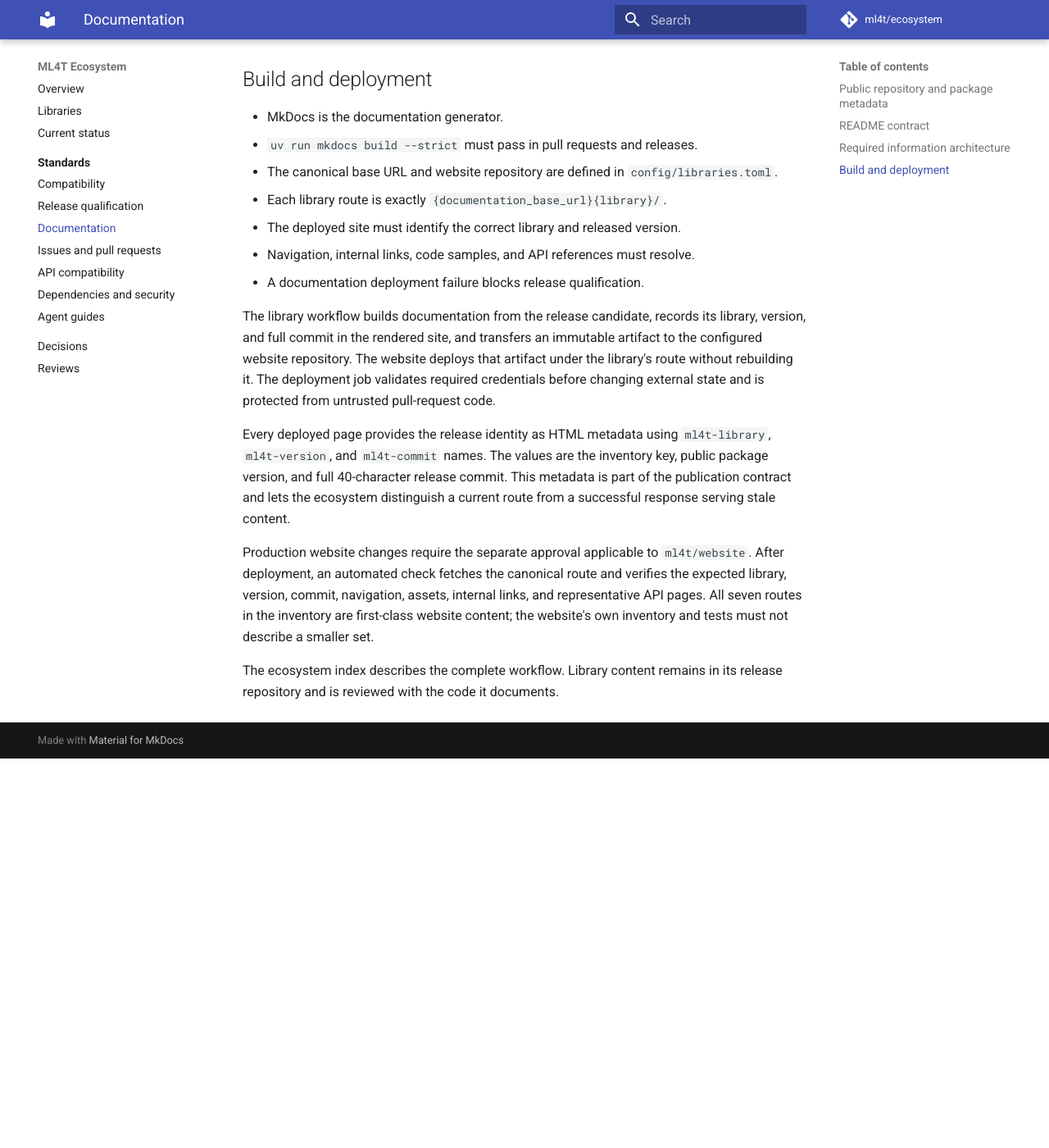
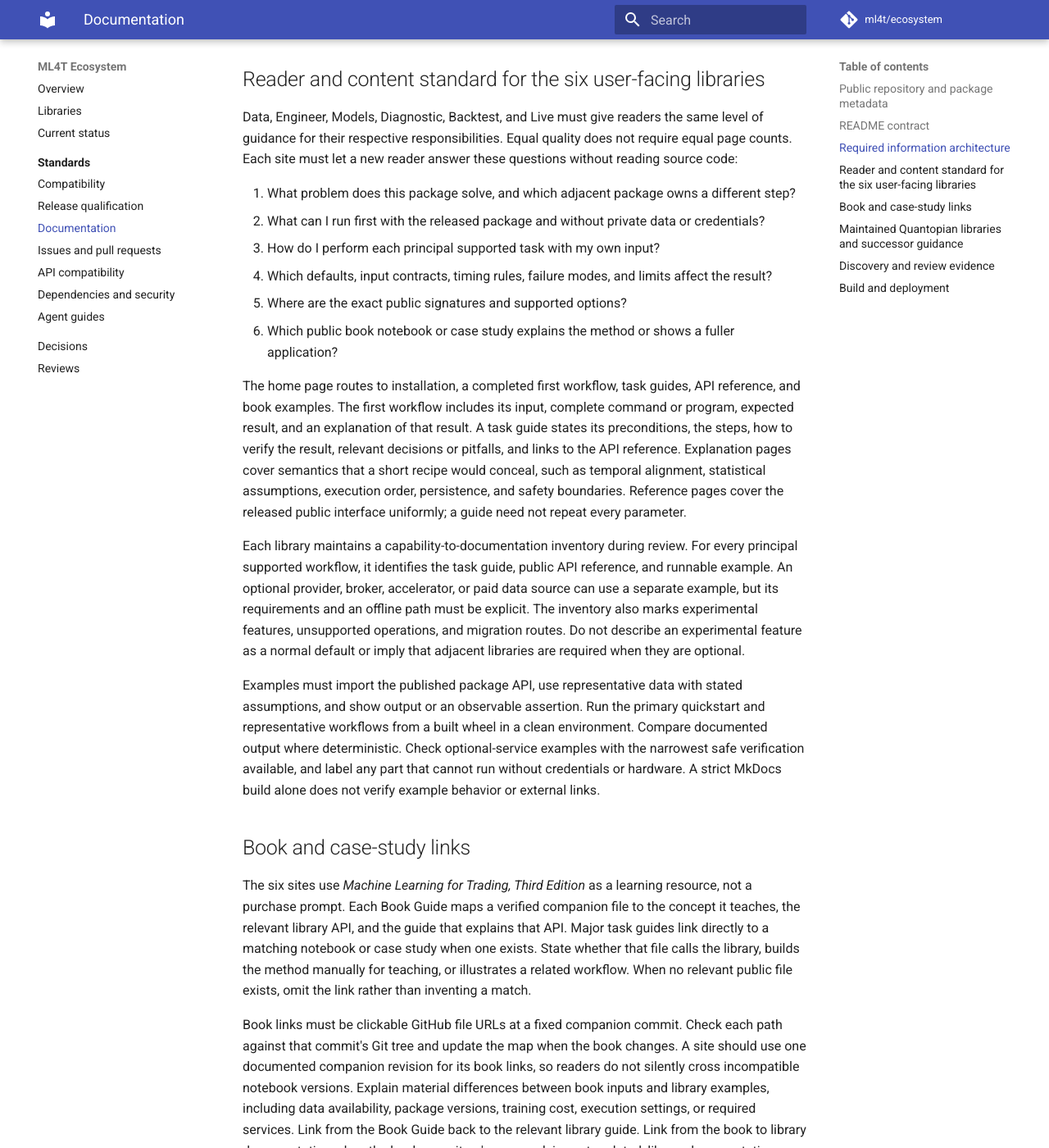
Before and after one commit to ml4t/ecosystem, an MkDocs documentation site: the page built from docs/standards/documentation.md, in a window 1280 px wide and 1400 px high, scrolled down 2085 px. Shown: the whole window at 82% size. Built offline with MkDocs 1.6.1 and Material for MkDocs 9.7.7, drawn with Linux system fonts in a browser that asks for light colours; comment, search, counter and statistics services are not loaded; before the commit the page ends 3010 px from its top, so only the background shows below that; some of the changed text lies outside the part shown.

Commit message:
docs: define six-library guide quality standard (#44)

```diff
--- a/docs/standards/documentation.md
+++ b/docs/standards/documentation.md
@@ -66,6 +66,84 @@ guides solve named tasks, reference pages describe the public interface, and exp
 semantics and design decisions. A page should have one primary purpose. The README remains a concise
 entry point rather than a duplicate documentation site.
 
+## Reader and content standard for the six user-facing libraries
+
+Data, Engineer, Models, Diagnostic, Backtest, and Live must give readers the same level of guidance
+for their respective responsibilities. Equal quality does not require equal page counts. Each site
+must let a new reader answer these questions without reading source code:
+
+1. What problem does this package solve, and which adjacent package owns a different step?
+2. What can I run first with the released package and without private data or credentials?
+3. How do I perform each principal supported task with my own input?
+4. Which defaults, input contracts, timing rules, failure modes, and limits affect the result?
+5. Where are the exact public signatures and supported options?
+6. Which public book notebook or case study explains the method or shows a fuller application?
+
+The home page routes to installation, a completed first workflow, task guides, API reference, and
+book examples. The first workflow includes its input, complete command or program, expected result,
+and an explanation of that result. A task guide states its preconditions, the steps, how to verify
+the result, relevant decisions or pitfalls, and links to the API reference. Explanation pages cover
+semantics that a short recipe would conceal, such as temporal alignment, statistical assumptions,
+execution order, persistence, and safety boundaries. Reference pages cover the released public
+interface uniformly; a guide need not repeat every parameter.
+
+Each library maintains a capability-to-documentation inventory during review. For every principal
+supported workflow, it identifies the task guide, public API reference, and runnable example. An
+optional provider, broker, accelerator, or paid data source can use a separate example, but its
+requirements and an offline path must be explicit. The inventory also marks experimental features,
+unsupported operations, and migration routes. Do not describe an experimental feature as a normal
+default or imply that adjacent libraries are required when they are optional.
+
+Examples must import the published package API, use representative data with stated assumptions,
+and show output or an observable assertion. Run the primary quickstart and representative workflows
+from a built wheel in a clean environment. Compare documented output where deterministic. Check
+optional-service examples with the narrowest safe verification available, and label any part that
+cannot run without credentials or hardware. A strict MkDocs build alone does not verify example
+behavior or external links.
+
+## Book and case-study links
+
+The six sites use *Machine Learning for Trading, Third Edition* as a learning resource, not a
+purchase prompt. Each Book Guide maps a verified companion file to the concept it teaches, the
+relevant library API, and the guide that explains that API. Major task guides link directly to a
+matching notebook or case study when one exists. State whether that file calls the library, builds
+the method manually for teaching, or illustrates a related workflow. When no relevant public file
+exists, omit the link rather than inventing a match.
+
+Book links must be clickable GitHub file URLs at a fixed companion commit. Check each path against
+that commit's Git tree and update the map when the book changes. A site should use one documented
+companion revision for its book links, so readers do not silently cross incompatible notebook
+versions. Explain material differences between book inputs and library examples, including data
+availability, package versions, training cost, execution settings, or required services. Link from
+the Book Guide back to the relevant library guide. Link from the book to library documentation when
+the book repository's own work is next updated; library documentation must be useful on its own.
+
+## Maintained Quantopian libraries and successor guidance
+
+Zipline, Alphalens, and Pyfolio remain useful reference points. Where a task overlaps with the ML4T
+stack, give readers a factual migration map: Zipline simulation to Backtest, Alphalens factor
+analysis to Diagnostic and, where relevant, Engineer, and Pyfolio performance analysis to
+Diagnostic. Name the specific supported task and API on each side, required input conversion, and
+material differences. Acknowledge useful behavior that the newer package does not provide. Do not
+assert general superiority, complete compatibility, or an end-of-life date without evidence. The
+older repositories' maintainers own any future notice in those repositories; the six library sites
+can provide the destination guidance now.
+
+## Discovery and review evidence
+
+Use descriptive page titles, one clear heading per page, a factual page summary, stable canonical
+URLs, and navigation labels that match readers' tasks. Explain terms people search for in the page
+that answers the corresponding task. Avoid repeated keywords, generic comparison claims, or
+duplicating the book's teaching text. Keep diagrams, tables, and screenshots legible, with text
+alternatives where the visual carries information.
+
+A documentation change is ready for review when its pull request records the capability inventory,
+the companion commit used for book links, the examples actually executed, link-check results,
+`uv run mkdocs build --strict`, and any externally dependent examples that could not be run. Review
+the rendered navigation and representative pages at desktop and narrow widths. After release,
+verify the deployed route and release identity using the checks below. Record exceptions as scoped
+findings with an owner; a passing build does not close a content or accuracy gap.
+
 ## Build and deployment
 
 - MkDocs is the documentation generator.
```
Also changed, not shown: reviews/2026-09-24-library-documentation.md (added, +79 -0 lines), 1 other file.
